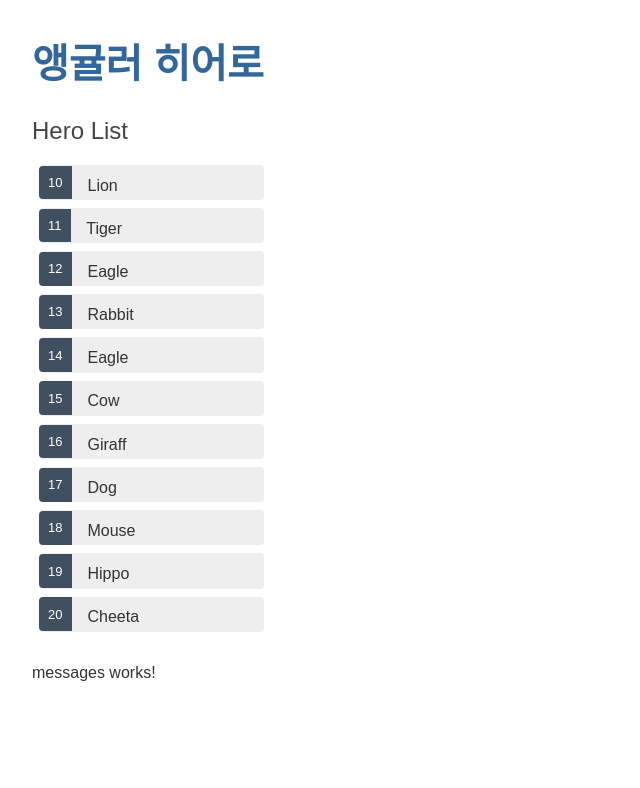
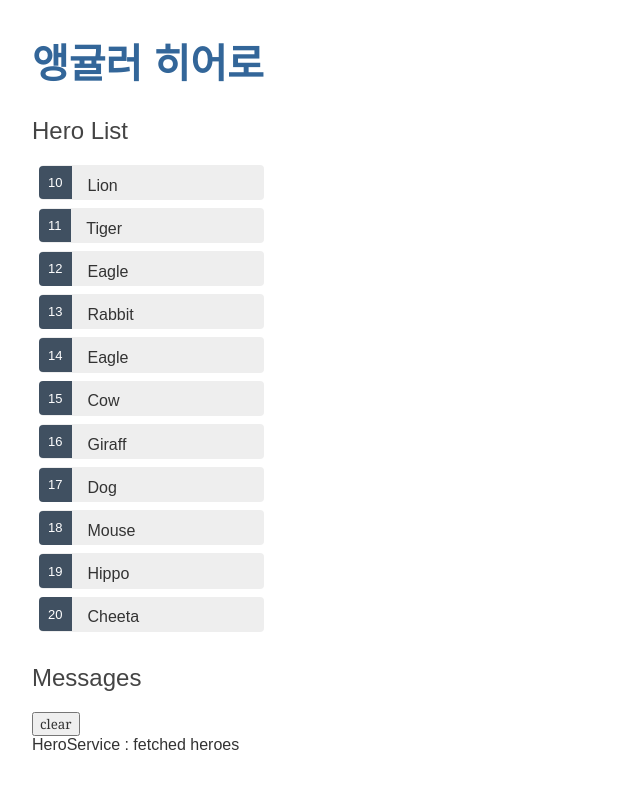
Before and after one commit to JUNWOO45/angular-heroes, an Angular app: page / in a window 1280 px wide. Shown: the top 788 px of the page, without its empty margins (0-640 px from the left). Built offline with nearby package versions, Linux system fonts and the light colour scheme.

Commit message:
MessageService 바인딩

```diff
--- a/src/app/hero.service.ts
+++ b/src/app/hero.service.ts
@@ -2,15 +2,18 @@ import { Injectable } from '@angular/core';
 import { Hero } from './hero';
 import { HEROES } from './mock-heroes';
 import { Observable, of } from 'rxjs';
+import { MessageService } from './message.service';
 
 @Injectable({
   providedIn: 'root'
 })
 export class HeroService {
 
-  constructor() { }
+  constructor(private messageService: MessageService) { }
 
   getHeroes(): Observable<Hero[]> {
+
+    this.messageService.add('HeroService : fetched heroes');
     return of(HEROES);
   }
 }
--- a/src/app/message.service.ts
+++ b/src/app/message.service.ts
@@ -4,7 +4,7 @@ import { Injectable } from '@angular/core';
   providedIn: 'root'
 })
 export class MessageService {
-  message: string[] = [];
+  messages: string[] = [];
 
   constructor() { }
 
@@ -13,6 +13,6 @@ export class MessageService {
   }
 
   clear() {
-    this.message = [];
+    this.messages = [];
   }
 }
--- a/src/app/messages/messages.component.html
+++ b/src/app/messages/messages.component.html
@@ -1 +1,5 @@
-<p>messages works!</p>
+<div *ngIf="messageService.messages.length">
+  <h2>Messages</h2>
+  <button class="clear" (click)="messageService.clear()">clear</button>
+  <div *ngFor="let message of messageService.messages">{{ message }}</div>
+</div>
--- a/src/app/messages/messages.component.ts
+++ b/src/app/messages/messages.component.ts
@@ -1,4 +1,5 @@
 import { Component, OnInit } from '@angular/core';
+import { MessageService } from '../message.service';
 
 @Component({
   selector: 'app-messages',
@@ -7,7 +8,7 @@ import { Component, OnInit } from '@angular/core';
 })
 export class MessagesComponent implements OnInit {
 
-  constructor() { }
+  constructor(public messageService: MessageService) { }
 
   ngOnInit() {
   }
```
